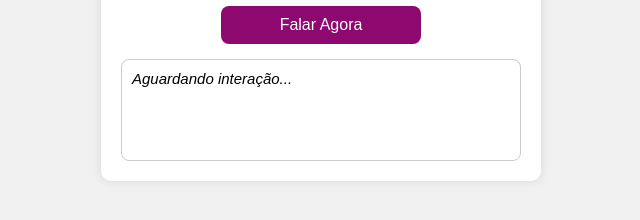
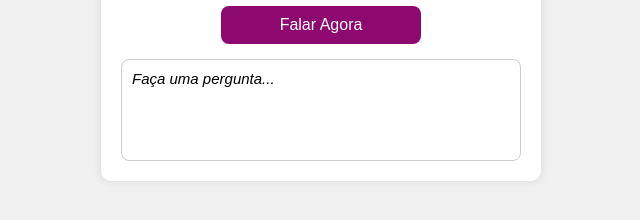
Before and after one commit to Lets183/TRABALHO-CHATBOT-ENFERMAGEM-, a plain HTML site: page index.html in a window 1280 px wide. Shown: the part 120-340 px from the top of the page, 319-959 px from the left. Drawn offline with Linux system fonts and the light colour scheme.

Commit message:
Change placeholder text in chatbox output

```diff
--- a/index.html
+++ b/index.html
@@ -49,7 +49,7 @@
     <h2>Chatbot por Voz</h2>
     <button onclick="ouvir()">Falar Agora</button>
 
-    <div id="saida"><i>Aguardando interação...</i></div>
+    <div id="saida"><i>Faça uma pergunta...</i></div>
 </div>
 
 <script>
```
